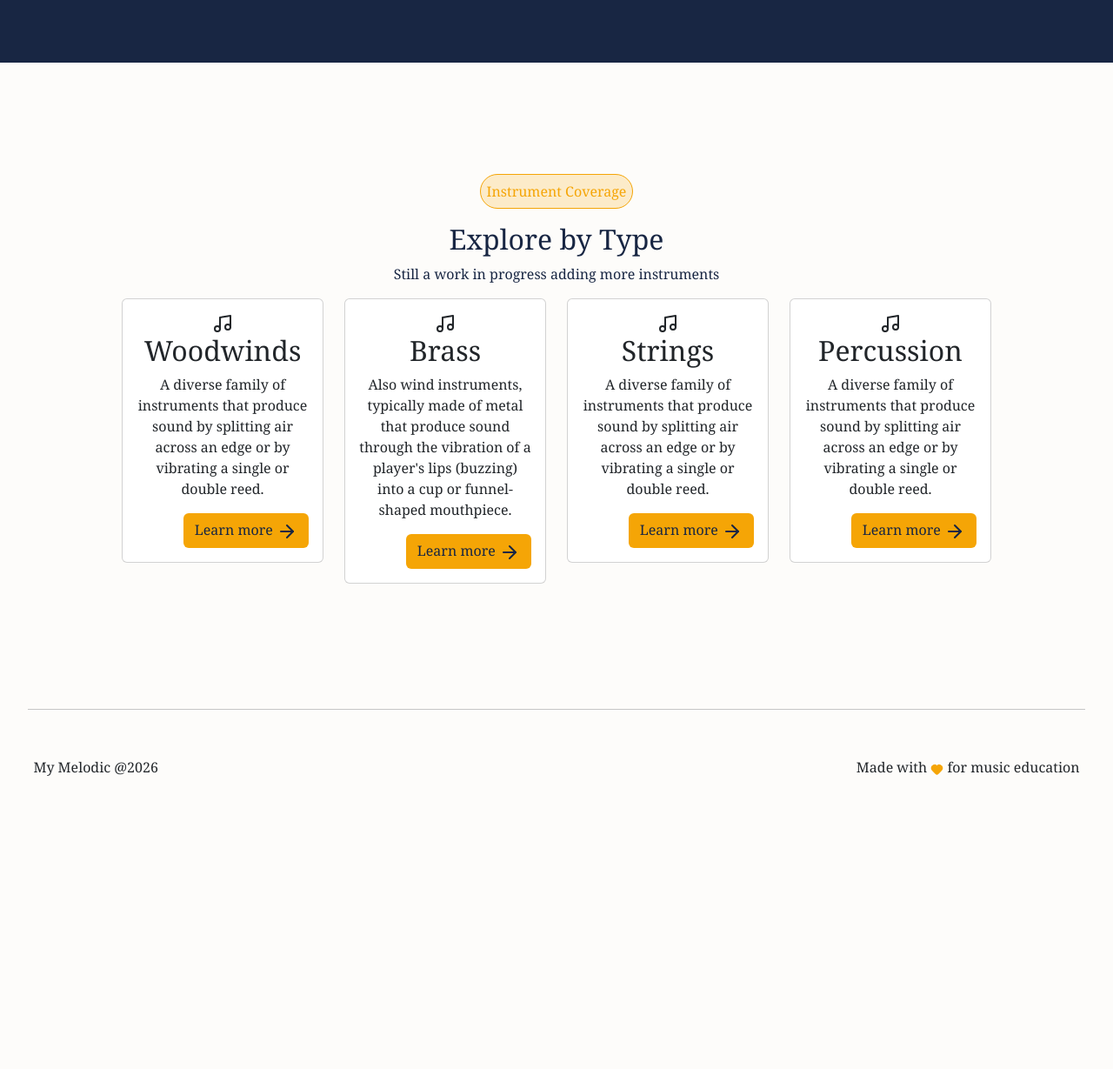
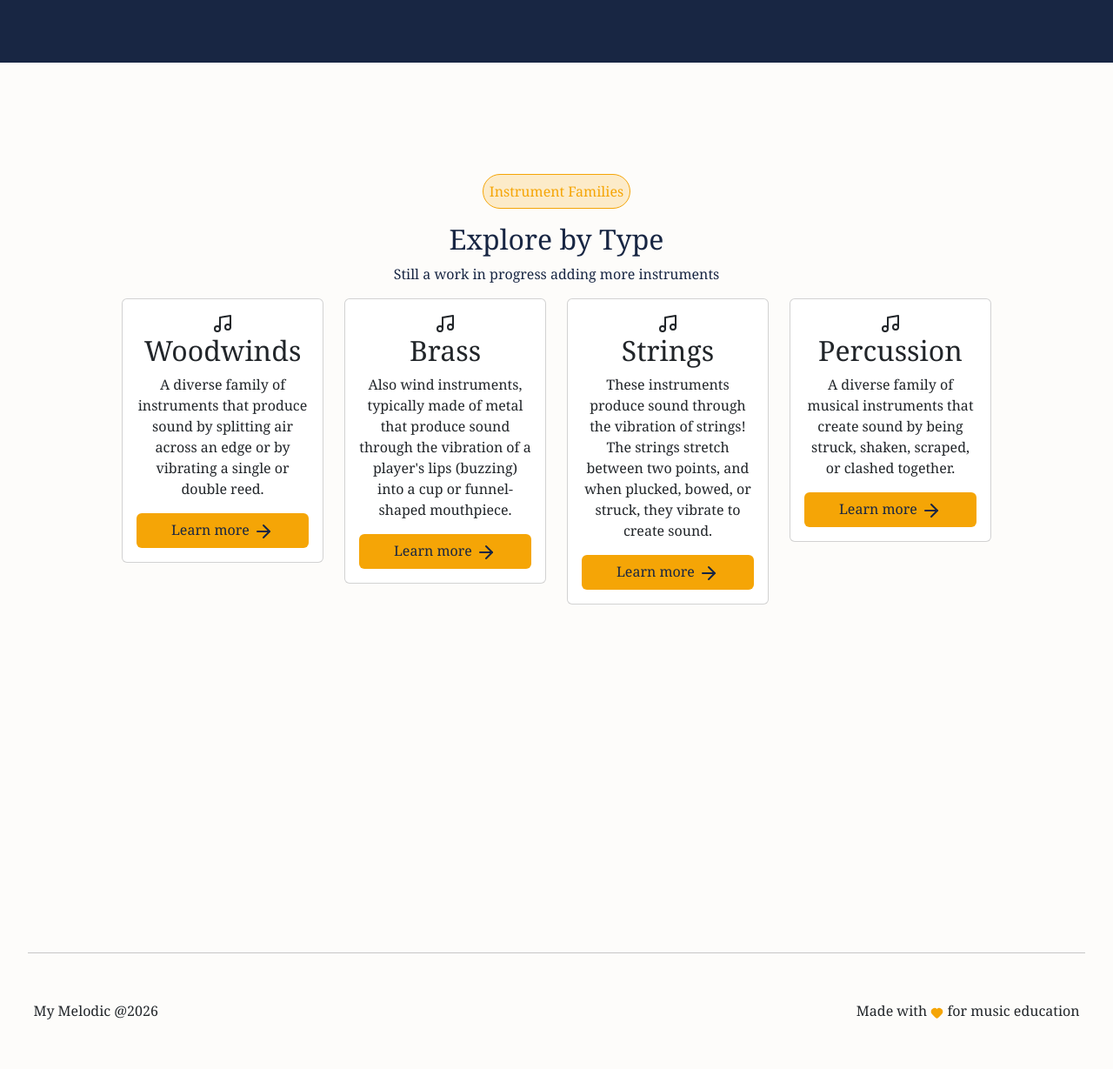
Before and after one commit to adespinosa14/MyMelodic, a Flask app: page / in a window 1280 px wide. Shown: the part 519-1748 px from the top of the page at 87% size. Before the commit the page ends 1411 px from the top, so only its background shows below. Run offline with Flask 3, Linux system fonts and the light colour scheme.

Commit message:
Completed Instrument Family Section

```diff
--- a/frontend/templates/landing_pages/index.html
+++ b/frontend/templates/landing_pages/index.html
@@ -22,7 +22,7 @@
     <!-- Instrument Type -->
     <div class="new_section">
         <div class="center_text">
-            <p class="center_text accent_text hero_popup"> Instrument Coverage</p>
+            <p class="center_text accent_text hero_popup"> Instrument Families </p>
             <h2 class="center_text primary_text"> Explore by Type </h1>
             <p class="center_text primary_text"> Still a work in progress adding more instruments </p>
 
@@ -37,7 +37,7 @@
                                 <br>
                                 <h2 class="card-title"> Woodwinds </h2>
                                 <p class="card-text"> A diverse family of instruments that produce sound by splitting air across an edge or by vibrating a single or double reed. </p>
-                                <a href="#" class="btn right_object primary_text accent_background button_hover_harsh"> Learn more <svg xmlns="http://www.w3.org/2000/svg" width="24" height="24" viewBox="0 0 24 24" fill="none" stroke="currentColor" stroke-width="2" stroke-linecap="round" stroke-linejoin="round" class="lucide lucide-arrow-right-icon lucide-arrow-right"><path d="M5 12h14"/><path d="m12 5 7 7-7 7"/></svg>
+                                <a href="#" class="btn center_object primary_text accent_background button_hover_harsh"> Learn more <svg xmlns="http://www.w3.org/2000/svg" width="24" height="24" viewBox="0 0 24 24" fill="none" stroke="currentColor" stroke-width="2" stroke-linecap="round" stroke-linejoin="round" class="lucide lucide-arrow-right-icon lucide-arrow-right"><path d="M5 12h14"/><path d="m12 5 7 7-7 7"/></svg>
                                     </a>
                             </div>
                         </div>
@@ -52,7 +52,7 @@
                                 <br>
                                 <h2 class="card-title"> Brass </h2>
                                 <p class="card-text"> Also wind instruments, typically made of metal that produce sound through the vibration of a player's lips (buzzing) into a cup or funnel-shaped mouthpiece. </p>
-                                <a href="#" class="btn right_object primary_text accent_background button_hover_harsh"> Learn more <svg xmlns="http://www.w3.org/2000/svg" width="24" height="24" viewBox="0 0 24 24" fill="none" stroke="currentColor" stroke-width="2" stroke-linecap="round" stroke-linejoin="round" class="lucide lucide-arrow-right-icon lucide-arrow-right"><path d="M5 12h14"/><path d="m12 5 7 7-7 7"/></svg>
+                                <a href="#" class="btn center_object primary_text accent_background button_hover_harsh"> Learn more <svg xmlns="http://www.w3.org/2000/svg" width="24" height="24" viewBox="0 0 24 24" fill="none" stroke="currentColor" stroke-width="2" stroke-linecap="round" stroke-linejoin="round" class="lucide lucide-arrow-right-icon lucide-arrow-right"><path d="M5 12h14"/><path d="m12 5 7 7-7 7"/></svg>
                                     </a>
                             </div>
                         </div>
@@ -66,8 +66,8 @@
                                 <svg class="card-img-top" xmlns="http://www.w3.org/2000/svg" width="24" height="24" viewBox="0 0 24 24" fill="none" stroke="currentColor" stroke-width="2" stroke-linecap="round" stroke-linejoin="round" class="lucide lucide-music-icon lucide-music"><path d="M9 18V5l12-2v13"/><circle cx="6" cy="18" r="3"/><circle cx="18" cy="16" r="3"/></svg>
                                 <br>
                                 <h2 class="card-title"> Strings </h2>
-                                <p class="card-text"> A diverse family of instruments that produce sound by splitting air across an edge or by vibrating a single or double reed. </p>
-                                <a href="#" class="btn right_object primary_text accent_background button_hover_harsh"> Learn more <svg xmlns="http://www.w3.org/2000/svg" width="24" height="24" viewBox="0 0 24 24" fill="none" stroke="currentColor" stroke-width="2" stroke-linecap="round" stroke-linejoin="round" class="lucide lucide-arrow-right-icon lucide-arrow-right"><path d="M5 12h14"/><path d="m12 5 7 7-7 7"/></svg>
+                                <p class="card-text"> These instruments produce sound through the vibration of strings! The strings stretch between two points, and when plucked, bowed, or struck, they vibrate to create sound.  </p>
+                                <a href="#" class="btn center_object primary_text accent_background button_hover_harsh"> Learn more <svg xmlns="http://www.w3.org/2000/svg" width="24" height="24" viewBox="0 0 24 24" fill="none" stroke="currentColor" stroke-width="2" stroke-linecap="round" stroke-linejoin="round" class="lucide lucide-arrow-right-icon lucide-arrow-right"><path d="M5 12h14"/><path d="m12 5 7 7-7 7"/></svg>
                                     </a>
                             </div>
                         </div>
@@ -81,8 +81,8 @@
                                 <svg class="card-img-top" xmlns="http://www.w3.org/2000/svg" width="24" height="24" viewBox="0 0 24 24" fill="none" stroke="currentColor" stroke-width="2" stroke-linecap="round" stroke-linejoin="round" class="lucide lucide-music-icon lucide-music"><path d="M9 18V5l12-2v13"/><circle cx="6" cy="18" r="3"/><circle cx="18" cy="16" r="3"/></svg>
                                 <br>
                                 <h2 class="card-title"> Percussion </h2>
-                                <p class="card-text"> A diverse family of instruments that produce sound by splitting air across an edge or by vibrating a single or double reed. </p>
-                                <a href="#" class="btn right_object primary_text accent_background button_hover_harsh"> Learn more <svg xmlns="http://www.w3.org/2000/svg" width="24" height="24" viewBox="0 0 24 24" fill="none" stroke="currentColor" stroke-width="2" stroke-linecap="round" stroke-linejoin="round" class="lucide lucide-arrow-right-icon lucide-arrow-right"><path d="M5 12h14"/><path d="m12 5 7 7-7 7"/></svg>
+                                <p class="card-text"> A diverse family of musical instruments that create sound by being struck, shaken, scraped, or clashed together. </p>
+                                <a href="#" class="btn center_object primary_text accent_background button_hover_harsh"> Learn more <svg xmlns="http://www.w3.org/2000/svg" width="24" height="24" viewBox="0 0 24 24" fill="none" stroke="currentColor" stroke-width="2" stroke-linecap="round" stroke-linejoin="round" class="lucide lucide-arrow-right-icon lucide-arrow-right"><path d="M5 12h14"/><path d="m12 5 7 7-7 7"/></svg>
                                     </a>
                             </div>
                         </div>
@@ -92,6 +92,12 @@
 
         </div>
     </div>
+
+    <!-- About Us -->
+
+    <div class="new_section">
+
+    </div>
 </div>
 
 {% endblock %}
```
